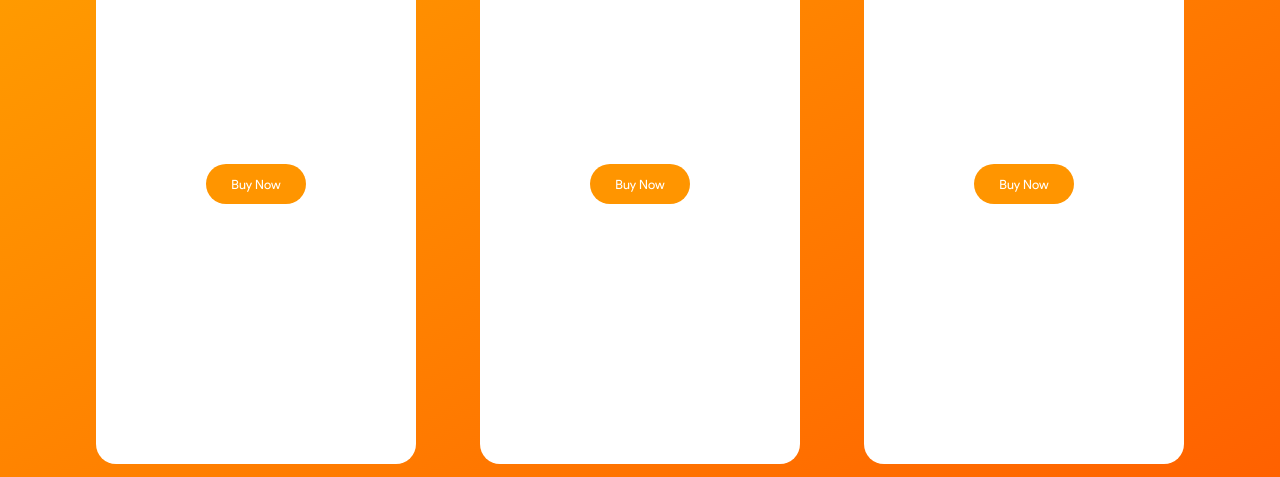
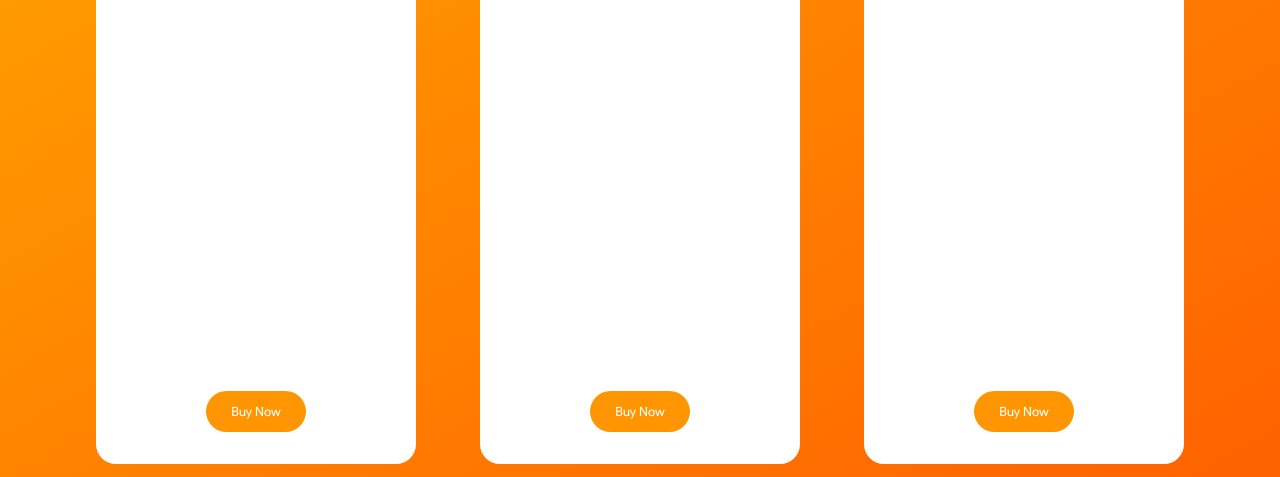
Before and after one commit to abhay963/fanta, a plain HTML site: page index.html in a window 1280 px wide. Shown: the part 1856-2333 px from the top of the page. Drawn offline with nearby package versions, Linux system fonts and the light colour scheme.

Commit message:
style fix

```diff
--- a/style.css
+++ b/style.css
@@ -178,6 +178,7 @@ nav i{
     margin-top: 10vh;
     border-radius: 20px;
     background-color: #fff;
+
 }
 
 .card h1{
@@ -192,6 +193,10 @@ nav i{
     color: #fff;
     background-color: rgb(255, 149, 0);
     padding: 1vw 2vw;
+    margin-top: auto;
+    margin-bottom: 4vh;
+
+
 }
 
 #cocacola{
```
